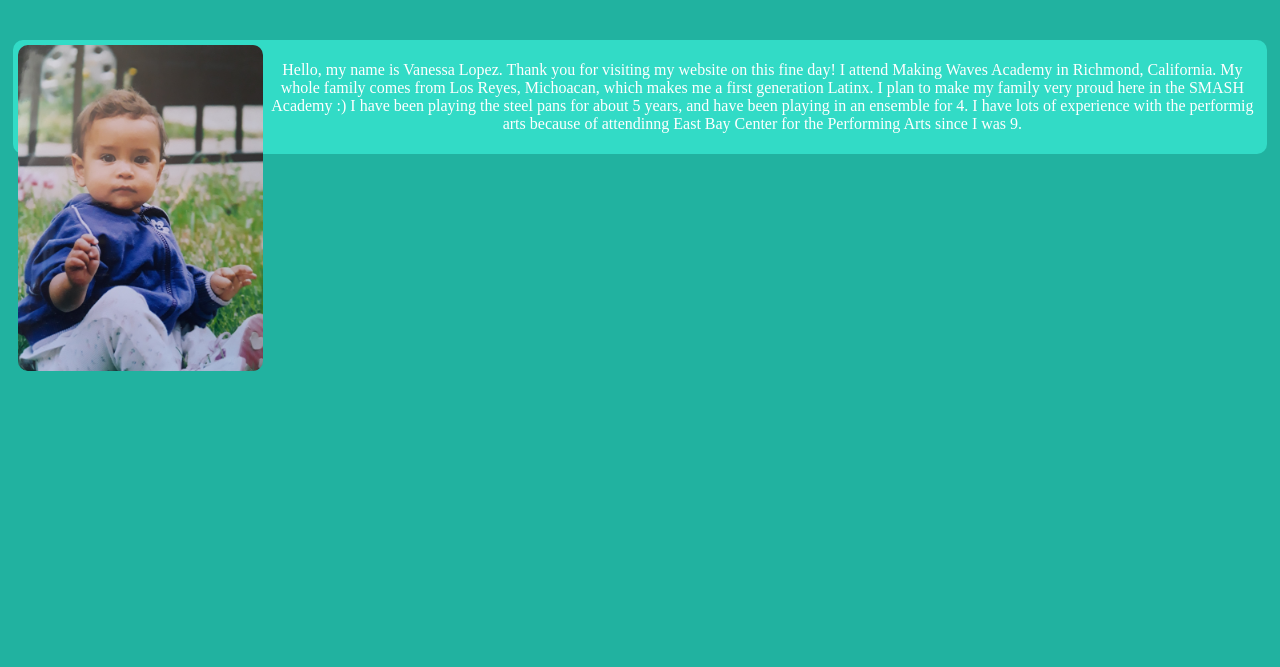
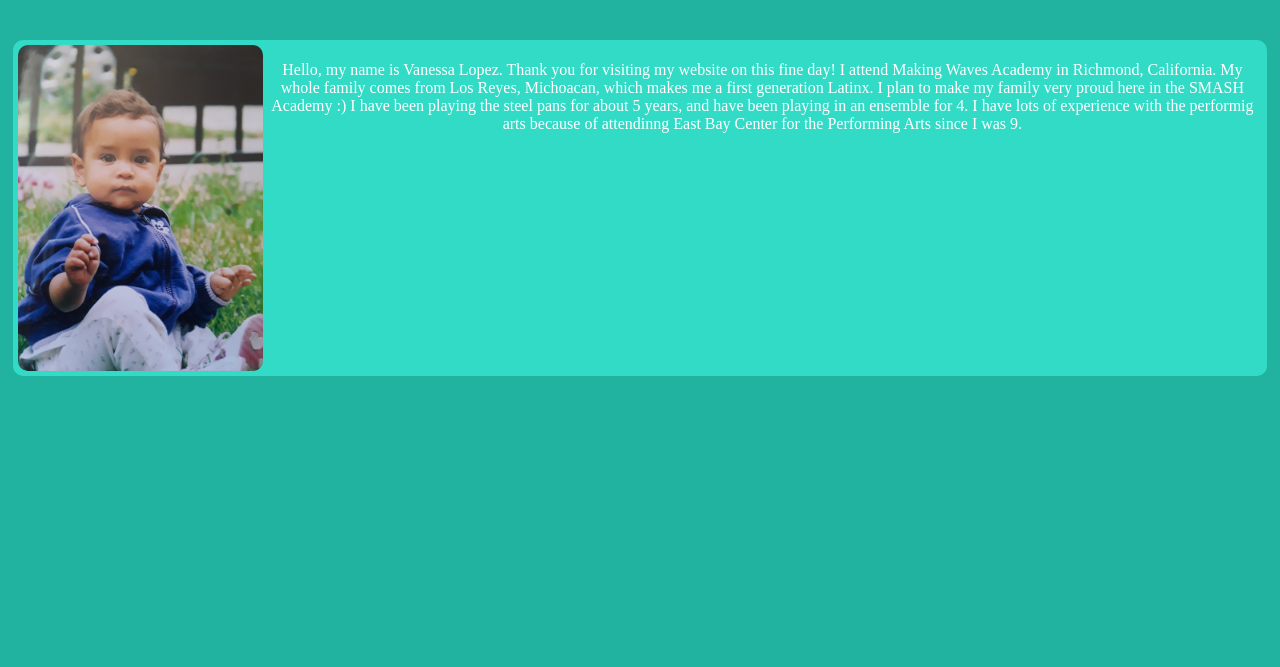
Before and after one commit to vanessalopez69/vanessalopez69.github.io, a plain HTML site: page aboutme.html in a window 1280 px wide. Shown: the part 133-800 px from the top of the page. Drawn offline with Linux system fonts and the light colour scheme; a web font is replaced by a local one.

Commit message:
version 3
added overflow property

```diff
--- a/aboutme.css
+++ b/aboutme.css
@@ -39,6 +39,7 @@ h1 {
 	padding: 5px;
 	margin: 5px;
 	padding-bottom: 10px;
+	overflow: auto;
 }
 img {
 	float: left;
@@ -46,7 +47,6 @@ img {
 	border-bottom-right-radius: 10px;
 	border-top-left-radius: 10px;
 	border-top-right-radius: 10px;
-	margin-bottom: 10px;
 }
 #notwelp {
 	width: 500px;
```
